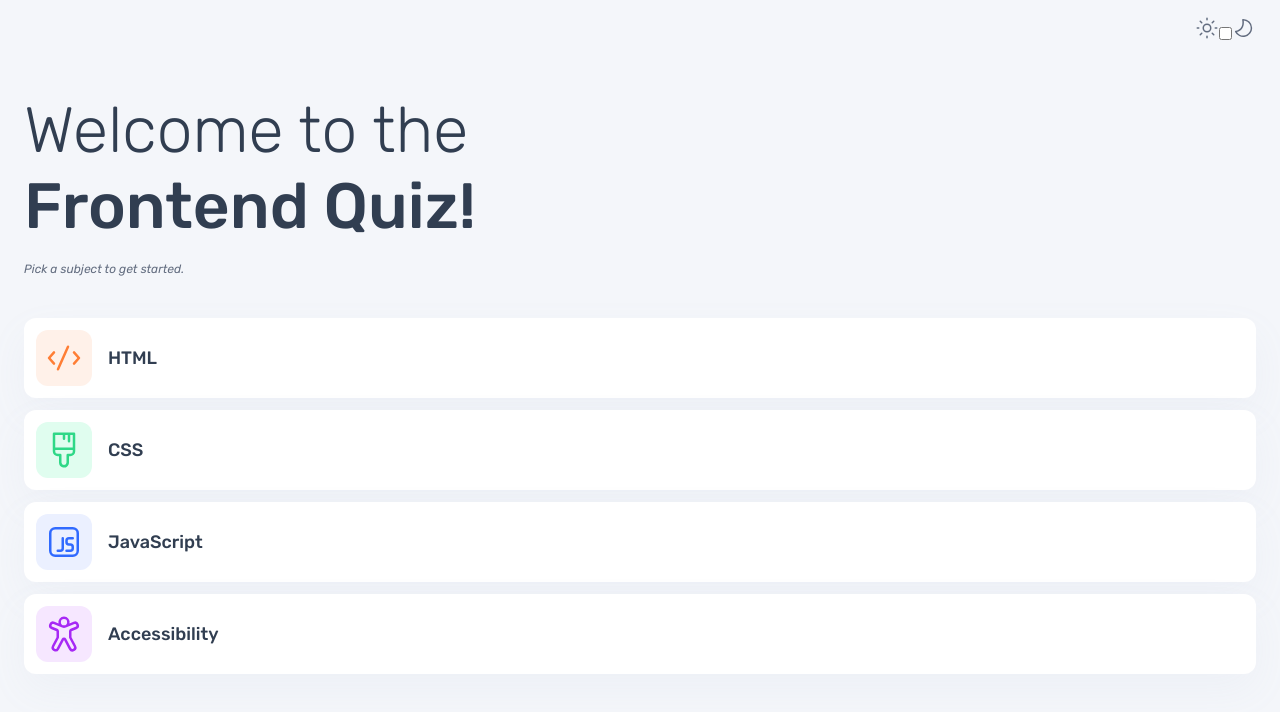
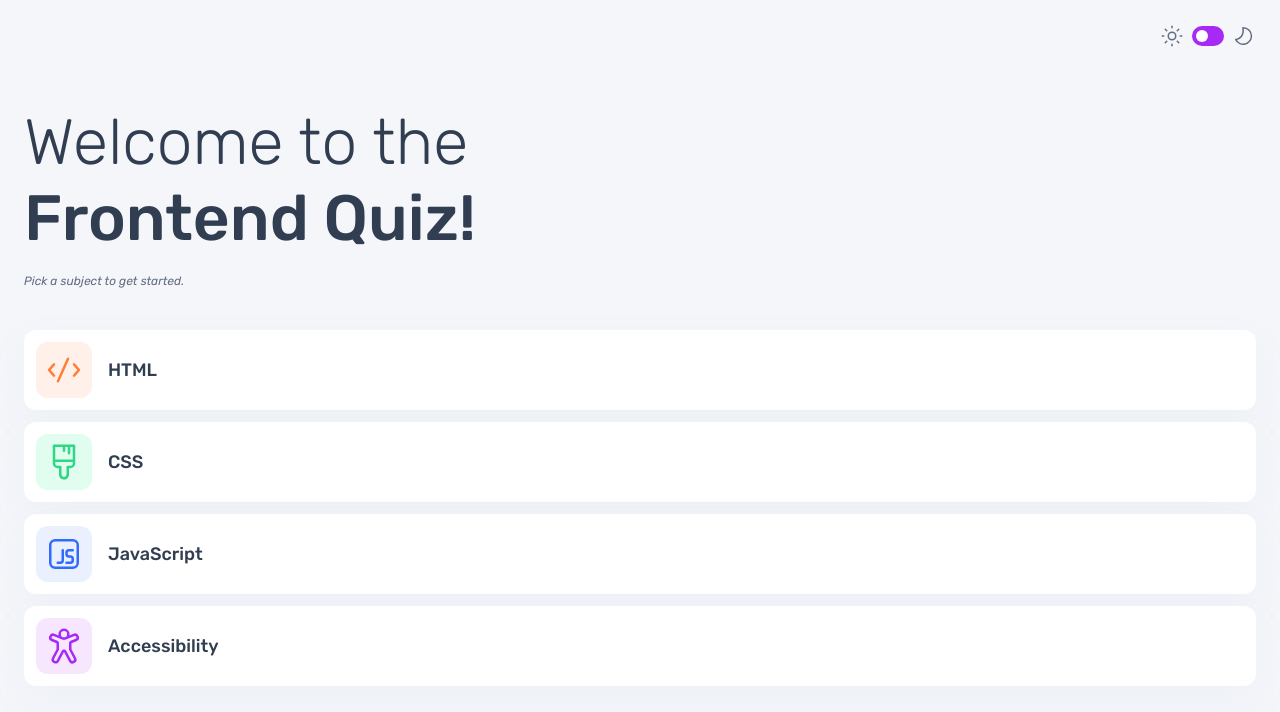
Before and after one commit to ryanbradley-webdev/frontend-quiz, a Vue app: page / in a window 1280 px wide. Shown: the top 712 px of the page. Built offline with nearby package versions, Linux system fonts and the light colour scheme.

Commit message:
Update styling for header theme toggle component.

```diff
--- a/src/assets/base.css
+++ b/src/assets/base.css
@@ -3,6 +3,7 @@
   --clr-light-grey: #F4F6FA;
   --clr-grey-navy: #626C7F;
   --clr-dark-navy: #313E51;
+  --clr-purple-pri: #A729F5;
   --font-size-head-lg: 40px;
   --font-size-body-sm: 14px;
   --line-height-body-sm: 150%;
--- a/src/components/Header.vue
+++ b/src/components/Header.vue
@@ -9,15 +9,37 @@ const themeStore = useThemeStore()
 <template>
   <header>
 
+    <label for="theme">
+
+      <img
+        :src="`/icon-sun-${themeStore.theme}.svg`"
+        alt="sun"
+      />
+
+      <div
+        class="input-container"
+      >
+
+        <input
+          type="checkbox"
+          :checked="themeStore.theme === 'dark'"
+          v-on:change="themeStore.toggleTheme"
+        />
+
+        <div
+          class="input-toggle"
+          :style="{
+            left: themeStore.theme === 'light' ? '4px' : '16px'
+          }"
+        ></div>
+
+      </div>
 
 
-    <label for="theme">
-
-      <img :src="`/icon-sun-${themeStore.theme}.svg`" alt="sun" />
-
-      <input type="checkbox" :checked="themeStore.theme === 'dark'" v-on:change="themeStore.toggleTheme" />
-
-      <img :src="`/icon-moon-${themeStore.theme}.svg`" alt="moon" />
+      <img
+        :src="`/icon-moon-${themeStore.theme}.svg`"
+        alt="moon"
+      />
 
     </label>
 
@@ -29,7 +51,36 @@ header {
   display: flex;
   flex-direction: row-reverse;
   width: 100%;
-  padding-block: 16px;
-  padding-inline: 24px;
+  padding: 24px;
+}
+
+label {
+  display: flex;
+  align-items: center;
+  gap: 8px;
+}
+
+.input-container {
+  position: relative;
+  display: flex;
+}
+
+.input-toggle {
+  position: absolute;
+  top: 4px;
+  pointer-events: none;
+  width: 12px;
+  height: 12px;
+  background-color: var(--clr-white-pri);
+  border-radius: 100%;
+  transition: left 0.15s ease;
+}
+
+input {
+  appearance: none;
+  width: 32px;
+  height: 20px;
+  border-radius: 20px;
+  background-color: var(--clr-purple-pri);
 }
 </style>
--- a/src/icons/IconContainer.vue
+++ b/src/icons/IconContainer.vue
@@ -22,7 +22,7 @@ const {
   </div>
 </template>
 
-<style>
+<style scoped>
 div {
   display: grid;
   place-items: center;
```
